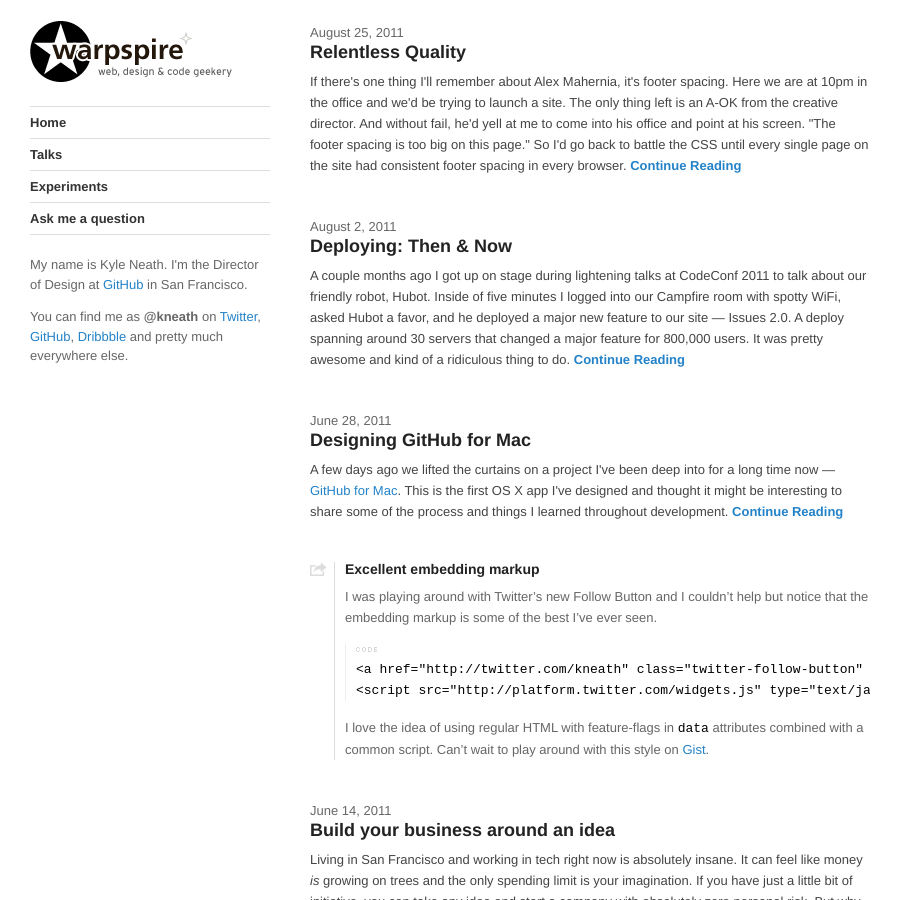
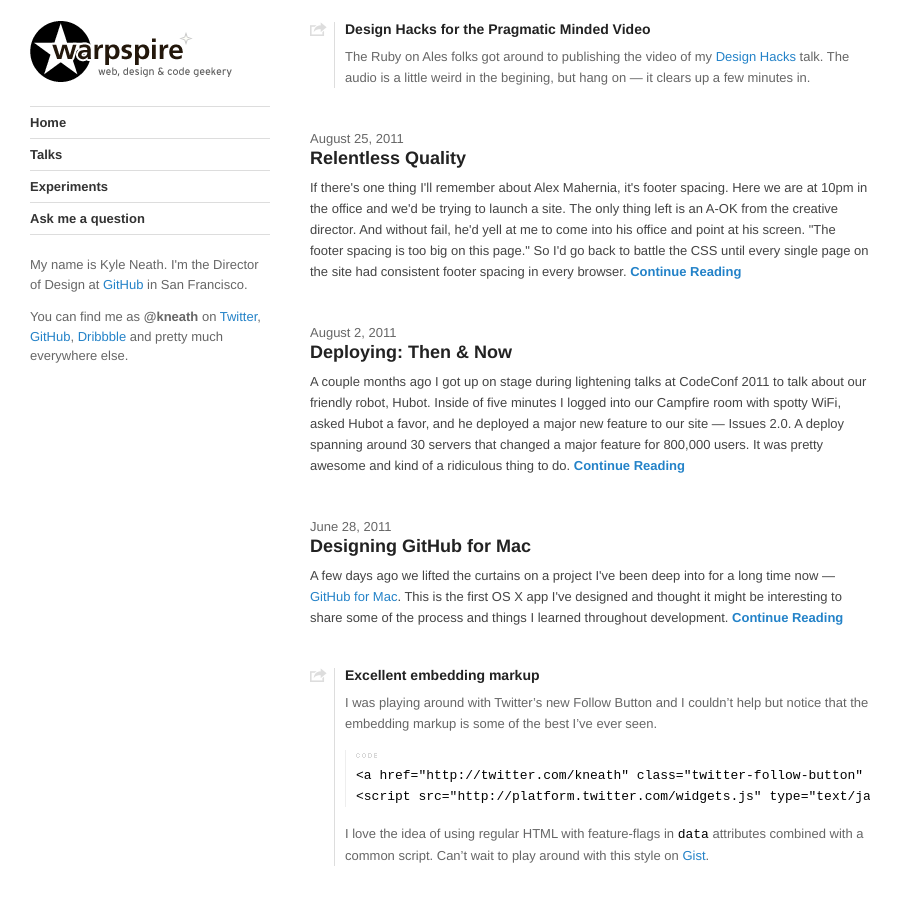
Before and after one commit to kneath/kneath.github.com, a Jekyll site: the page built from index.html, in a window 1280 px wide and 900 px high. Shown: the whole window, without its empty margins (0-903 px from the left). Built offline with Jekyll 4.4.1, drawn with Linux system fonts in a browser that asks for light colours; Markdown is read by kramdown in place of the engine named in the settings; comment, search, counter and statistics services are not loaded.

Commit message:
Add links to the Ruby on Ales video.

```diff
--- a/talks/designhacks/index.md
+++ b/talks/designhacks/index.md
@@ -8,6 +8,8 @@
 <script src="http://speakerdeck.com/embed/4d8b7a80575308709d000002.js?size=preview"></script>
 
 **[Download the presentation](/talks/designhacks/designhacks.pdf)** (18MB PDF)
+
+**[Watch the video of this presentation](http://confreaks.net/videos/522-roa2011-design-hacks-for-the-pragmatic-minded)**
 
 A lot of developers think they either can't or don't need to design. But that's just a myth — everyone can benefit from a few simple design concepts. Learn some simple design hacks you can apply to your documentation, presentations and products to make them just a little bit prettier.
 
```
Also changed, not shown: _posts/2011-09-05-link-rbonales-talk.md (added, +8 -0 lines).
